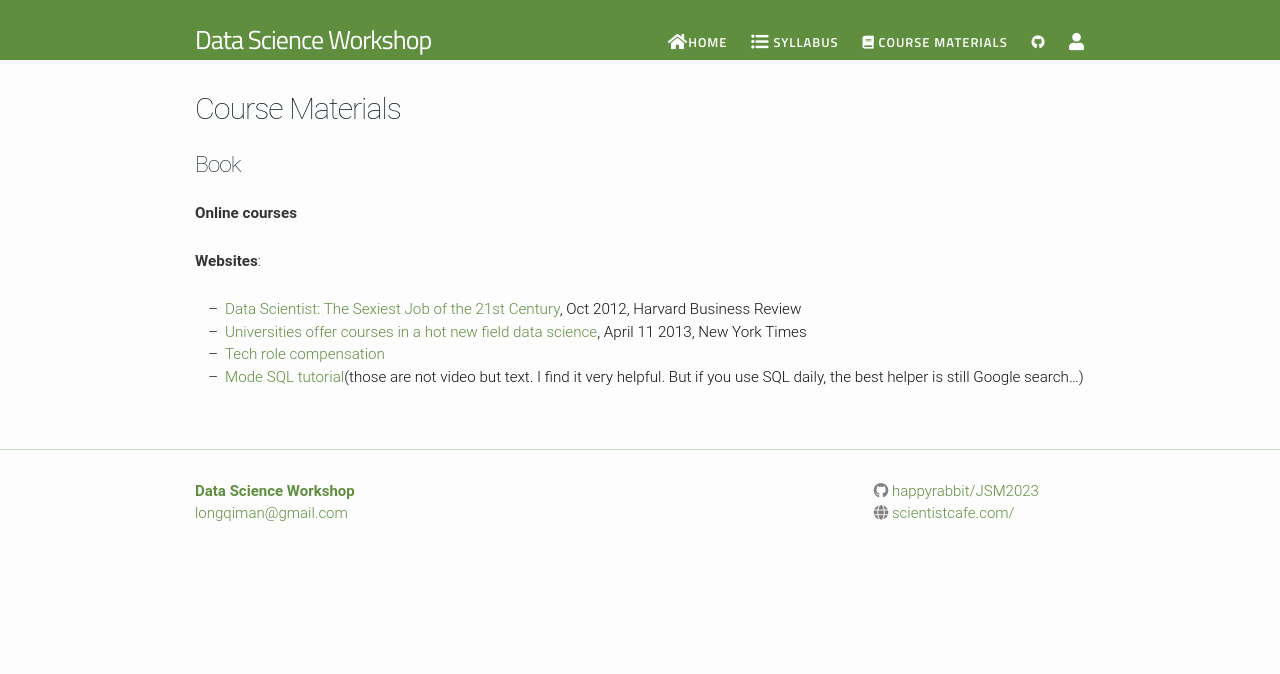
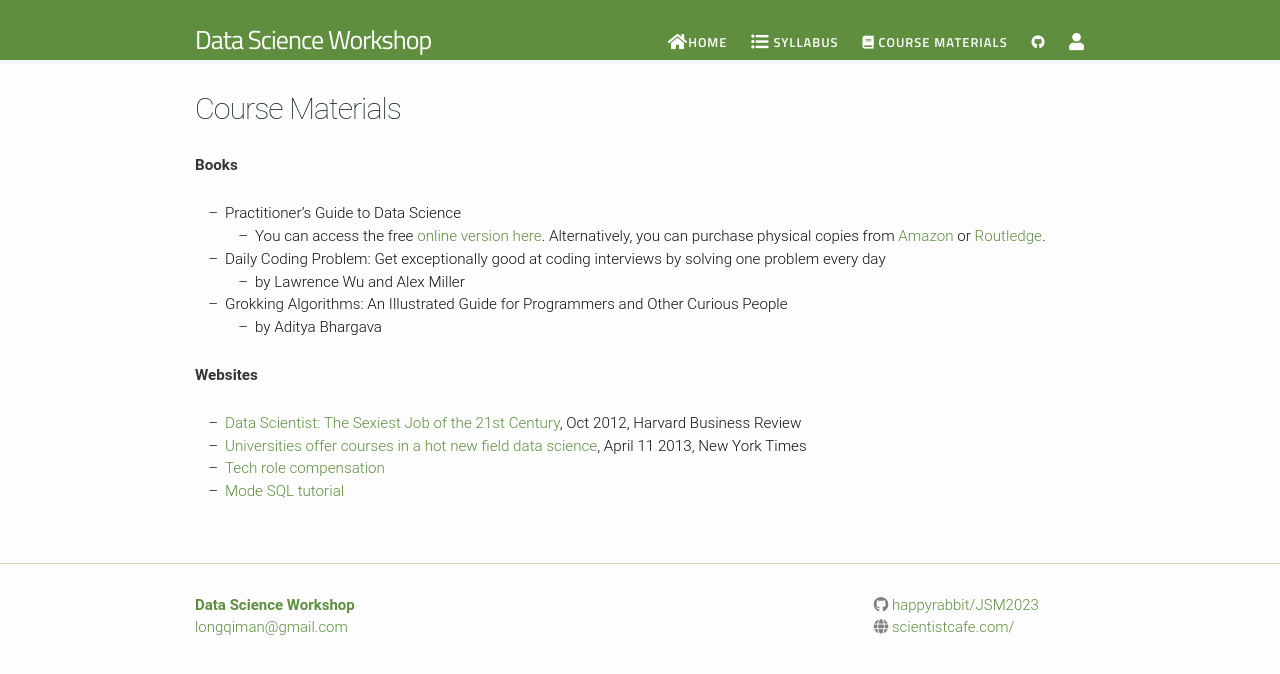
Before and after one commit to happyrabbit/JSM2023, a Jekyll site: the page built from course-materials.md, in a window 1280 px wide. Shown: the top 674 px of the page. Built offline with Jekyll 4.4.1, drawn with Linux system fonts in a browser that asks for light colours; nearby versions of some CDN libraries.

Commit message:
course intro and material

```diff
--- a/_config.yml
+++ b/_config.yml
@@ -9,10 +9,9 @@ description: |
     increasingly focused on software engineering rather than math and theory. Many data science interviews
     include questions about algorithms, data structures, and databases, which are not typically covered in a statistics curriculum. </br>
     </br>
-    This course will cover how data science has evolved in the past decade, how working in the industry differs from academia,
-    and the data science interview process. Additionally, the course will cover engineering aspects and teach
-    the programming fundamentals necessary for a career in data science, which are often tested in data science
-    and machine learning interviews. The course will use SQL and Python.
+    In this workshop, we will explore how data science has evolved over the past decade and how working in the industry differs from academia.
+    We will also cover engineering aspects and teach the programming fundamentals necessary for a career in data science,
+    which are often tested in data science and machine learning interviews. The course will use SQL and Python.
 
 baseurl: "" # the subpath of your site, e.g. /blog/
 url: "jsm2023.scientistcafe.com" # the base hostname & protocol for your site
--- a/course-materials.md
+++ b/course-materials.md
@@ -8,15 +8,18 @@ permalink: /course-materials/
 {% include image.html url="/_images/fabulous-sylvester.jpg" caption="The Textbook for the Semester" width=300 align="right" %}
 -->
 
-# Book
+**Books**
 
+- Practitioner's Guide to Data Science
+    - You can access the free [online version here](http://scientistcafe.com/IDS/). Alternatively, you can purchase physical copies from [Amazon](https://www.amazon.com/Practitioners-Guide-Data-Science-Chapman/dp/0815354398/ref=tmm_pap_swatch_0?_encoding=UTF8&qid=&sr=) or [Routledge](https://www.routledge.com/Practitioners-Guide-to-Data-Science/Lin-Li/p/book/9780815354390).
+- Daily Coding Problem: Get exceptionally good at coding interviews by solving one problem every day
+    - by Lawrence Wu and Alex Miller
+- Grokking Algorithms: An Illustrated Guide for Programmers and Other Curious People
+    - by Aditya Bhargava
 
-**Online courses**
-
-
-**Websites**:
+**Websites**
 
 - [Data Scientist: The Sexiest Job of the 21st Century](https://hbr.org/2012/10/data-scientist-the-sexiest-job-of-the-21st-century), Oct 2012, Harvard Business Review
 -  [Universities offer courses in a hot new field data science](https://www.nytimes.com/2013/04/14/education/edlife/universities-offer-courses-in-a-hot-new-field-data-science.html), April 11 2013, New York Times
-- [Tech role compensation](https://www.levels.fyi/?compare=Google,Facebook,Salesforce&track=Software%20Engineer)
-- [Mode SQL tutorial](https://mode.com/sql-tutorial/)(those are not video but text. I find it very helpful. But if you use SQL daily, the best helper is still Google search…)
+- [Tech role compensation](https://www.levels.fyi/)
+- [Mode SQL tutorial](https://mode.com/sql-tutorial/)
```
